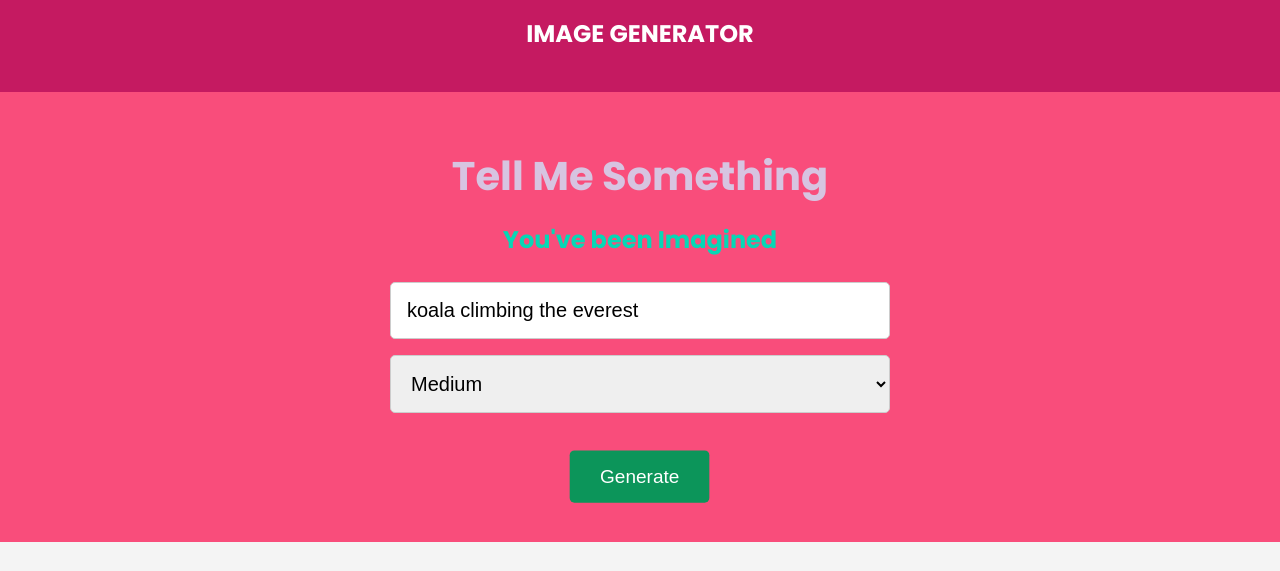
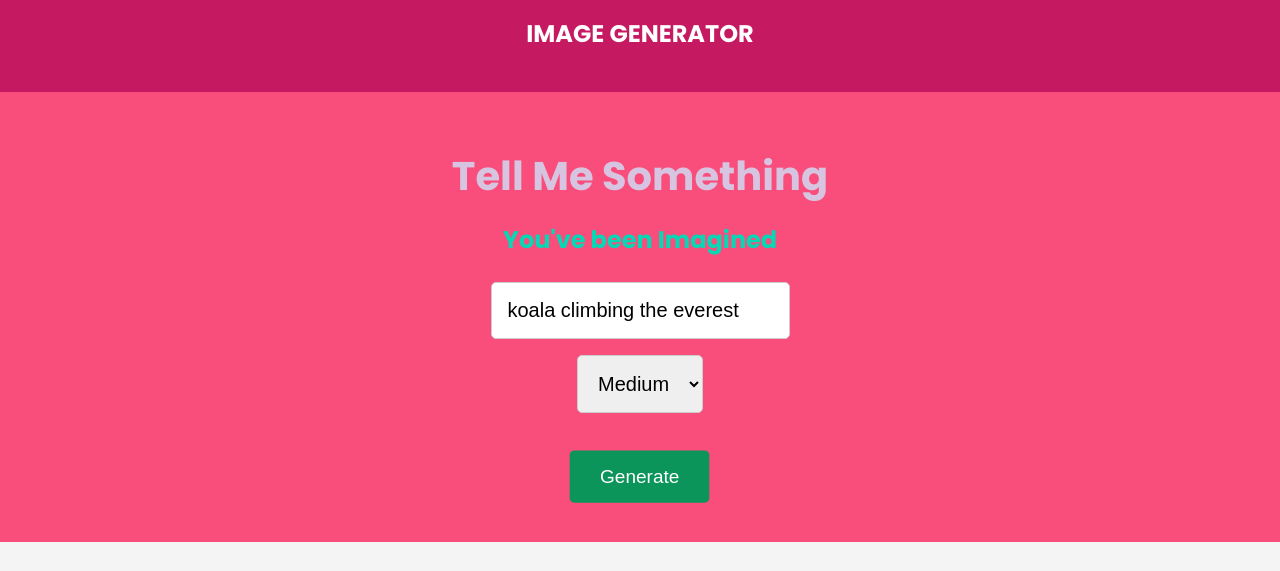
Before and after one commit to JordiNodeJS/Image-Generator-With-OpenAI, a website built with Vite: page client/index.html in a window 1280 px wide. Built offline with nearby package versions, Linux system fonts and the light colour scheme.

Commit message:
input width

```diff
--- a/client/css/index.css
+++ b/client/css/index.css
@@ -66,7 +66,7 @@ h2 {
   padding: 1rem 0;
 }
 
-.showcase form {
+form {
   display: flex;
   align-items: center;
   justify-content: center;
@@ -75,10 +75,10 @@ h2 {
   width: 100%;
 }
 
-.showcase form input,
+form input,
 form select {
   font-size: 20px;
-  width: 500px;
+  width: 100%;
   max-width: 500px;
   padding: 1rem;
   border: 1px solid #ccc;
```
